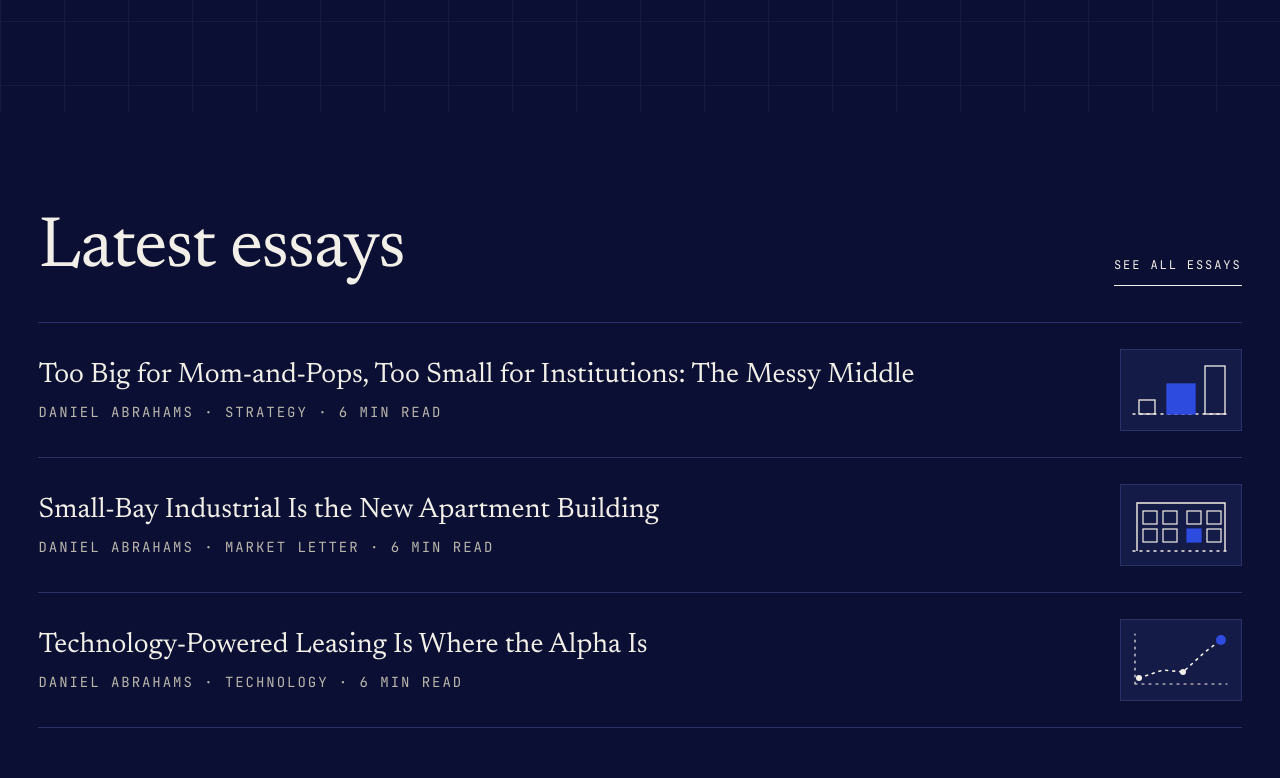
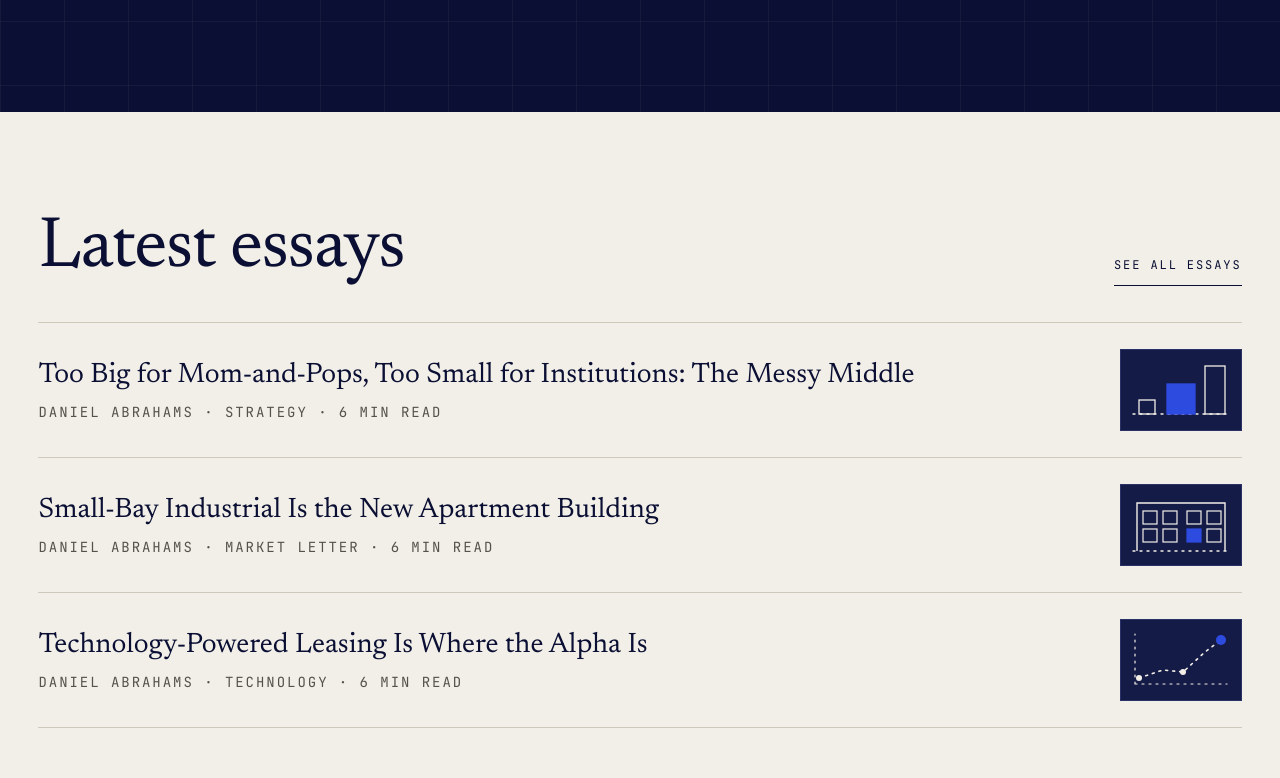
Before and after one commit to whufc48/dlare-site, a plain HTML site: page index.html in a window 1280 px wide. Shown: the part 3202-3980 px from the top of the page. Drawn offline with Linux system fonts and the light colour scheme.

Commit message:
Homepage latest essays on cream
Co-Authored-By: Claude Opus 5.5 <noreply@anthropic.com>
Claude-Session: https://claude.ai/code/session_019VdRr3r4pegBdtu7zvRBiM

```diff
--- a/index.html
+++ b/index.html
@@ -152,7 +152,7 @@ a{color:#0A0F33}a:hover{color:#2E4BE0}
 /* dla-cta-hover */ a[style*="background: #1FD38A"]:hover,button[style*="background: #1FD38A"]:hover{background:#3BE89E !important;color:#0A0F33 !important}
 </style>
 
-<link rel="stylesheet" href="/assets/site.css?v=202611222212">
+<link rel="stylesheet" href="/assets/site.css?v=202611222216">
 <style>#app:not([data-ready]){visibility:hidden}</style>
 </head>
 <body>
@@ -299,31 +299,31 @@ a{color:#0A0F33}a:hover{color:#2E4BE0}
 </div>
 </section>
 
-<section aria-labelledby="latest-essays" style="background: #0A0F33; color: #F2EFE8;">
+<section aria-labelledby="latest-essays" style="background: #F2EFE8; color: #0A0F33;">
 <div style="max-width: 1360px; margin: 0 auto; padding: clamp(72px, 8vw, 112px) 32px; display: flex; flex-direction: column; gap: 36px;">
 <div style="display: flex; flex-wrap: wrap; justify-content: space-between; align-items: flex-end; gap: 20px;">
 <h2 id="latest-essays" style="margin: 0; font-family: 'Newsreader', Georgia, serif; font-weight: 400; font-size: clamp(44px, 5.6vw, 80px); line-height: 1; letter-spacing: -0.02em;">Latest essays</h2>
-<a href="/essays/" style="text-decoration: none; color: #F2EFE8; font-family: 'JetBrains Mono', monospace; font-size: 12px; letter-spacing: 0.16em; text-transform: uppercase; padding: 12px 0; border-bottom: 1.5px solid #F2EFE8;">See all essays</a>
+<a href="/essays/" style="text-decoration: none; color: #0A0F33; font-family: 'JetBrains Mono', monospace; font-size: 12px; letter-spacing: 0.16em; text-transform: uppercase; padding: 12px 0; border-bottom: 1.5px solid #0A0F33;">See all essays</a>
 </div>
-<div style="display: flex; flex-direction: column; border-top: 1px solid #2A3166;">
-<a href="/essays/the-messy-middle/" style="text-decoration: none; color: #F2EFE8; padding: 26px 0; border-bottom: 1px solid #2A3166; display: flex; justify-content: space-between; align-items: center; gap: 24px;">
+<div style="display: flex; flex-direction: column; border-top: 1px solid #CFC9BC;">
+<a href="/essays/the-messy-middle/" style="text-decoration: none; color: #0A0F33; padding: 26px 0; border-bottom: 1px solid #CFC9BC; display: flex; justify-content: space-between; align-items: center; gap: 24px;">
 <span style="display: flex; flex-direction: column; gap: 10px; min-width: 0;">
 <span style="font-family: 'Newsreader', Georgia, serif; font-size: clamp(24px, 2.2vw, 32px); line-height: 1.2;">Too Big for Mom-and-Pops, Too Small for Institutions: The Messy Middle</span>
-<span style="font-family: 'JetBrains Mono', monospace; font-size: 11px; letter-spacing: 0.14em; text-transform: uppercase; color: #B9B5AC;">Daniel Abrahams · Strategy · 6 min read</span>
+<span style="font-family: 'JetBrains Mono', monospace; font-size: 11px; letter-spacing: 0.14em; text-transform: uppercase; color: #55524C;">Daniel Abrahams · Strategy · 6 min read</span>
 </span>
 <svg aria-hidden="true" viewBox="0 0 120 80" width="120" height="80" fill="none" style="flex: 0 0 120px; display: block; background: #151B47; border: 1px solid #2A3166;"><path d="M12 64 H108" stroke="#F2EFE8" stroke-width="1.4" stroke-dasharray="2 5" stroke-linecap="round"/><rect x="18" y="50" width="16" height="14" stroke="#F2EFE8" stroke-width="1.3"/><rect x="46" y="34" width="28" height="30" fill="#2E4BE0" stroke="#2E4BE0" stroke-width="1.3"/><rect x="84" y="16" width="20" height="48" stroke="#F2EFE8" stroke-width="1.3"/></svg>
 </a>
-<a href="/essays/industrial-apartments/" style="text-decoration: none; color: #F2EFE8; padding: 26px 0; border-bottom: 1px solid #2A3166; display: flex; justify-content: space-between; align-items: center; gap: 24px;">
+<a href="/essays/industrial-apartments/" style="text-decoration: none; color: #0A0F33; padding: 26px 0; border-bottom: 1px solid #CFC9BC; display: flex; justify-content: space-between; align-items: center; gap: 24px;">
 <span style="display: flex; flex-direction: column; gap: 10px; min-width: 0;">
 <span style="font-family: 'Newsreader', Georgia, serif; font-size: clamp(24px, 2.2vw, 32px); line-height: 1.2;">Small-Bay Industrial Is the New Apartment Building</span>
-<span style="font-family: 'JetBrains Mono', monospace; font-size: 11px; letter-spacing: 0.14em; text-transform: uppercase; color: #B9B5AC;">Daniel Abrahams · Market letter · 6 min read</span>
+<span style="font-family: 'JetBrains Mono', monospace; font-size: 11px; letter-spacing: 0.14em; text-transform: uppercase; color: #55524C;">Daniel Abrahams · Market letter · 6 min read</span>
 </span>
 <svg aria-hidden="true" viewBox="0 0 120 80" width="120" height="80" fill="none" style="flex: 0 0 120px; display: block; background: #151B47; border: 1px solid #2A3166;"><path d="M12 66 H108" stroke="#F2EFE8" stroke-width="1.4" stroke-dasharray="2 5" stroke-linecap="round"/><path d="M16 66 V18 H104 V66" stroke="#F2EFE8" stroke-width="1.4"/><rect x="22" y="26" width="14" height="13" stroke="#F2EFE8" stroke-width="1.2"/><rect x="42" y="26" width="14" height="13" stroke="#F2EFE8" stroke-width="1.2"/><rect x="66" y="26" width="14" height="13" stroke="#F2EFE8" stroke-width="1.2"/><rect x="86" y="26" width="14" height="13" stroke="#F2EFE8" stroke-width="1.2"/><rect x="22" y="44" width="14" height="13" stroke="#F2EFE8" stroke-width="1.2"/><rect x="42" y="44" width="14" height="13" stroke="#F2EFE8" stroke-width="1.2"/><rect x="66" y="44" width="14" height="13" stroke="#2E4BE0" stroke-width="1.2" fill="#2E4BE0"/><rect x="86" y="44" width="14" height="13" stroke="#F2EFE8" stroke-width="1.2"/></svg>
 </a>
-<a href="/essays/leasing-alpha/" style="text-decoration: none; color: #F2EFE8; padding: 26px 0; border-bottom: 1px solid #2A3166; display: flex; justify-content: space-between; align-items: center; gap: 24px;">
+<a href="/essays/leasing-alpha/" style="text-decoration: none; color: #0A0F33; padding: 26px 0; border-bottom: 1px solid #CFC9BC; display: flex; justify-content: space-between; align-items: center; gap: 24px;">
 <span style="display: flex; flex-direction: column; gap: 10px; min-width: 0;">
 <span style="font-family: 'Newsreader', Georgia, serif; font-size: clamp(24px, 2.2vw, 32px); line-height: 1.2;">Technology-Powered Leasing Is Where the Alpha Is</span>
-<span style="font-family: 'JetBrains Mono', monospace; font-size: 11px; letter-spacing: 0.14em; text-transform: uppercase; color: #B9B5AC;">Daniel Abrahams · Technology · 6 min read</span>
+<span style="font-family: 'JetBrains Mono', monospace; font-size: 11px; letter-spacing: 0.14em; text-transform: uppercase; color: #55524C;">Daniel Abrahams · Technology · 6 min read</span>
 </span>
 <svg aria-hidden="true" viewBox="0 0 120 80" width="120" height="80" fill="none" style="flex: 0 0 120px; display: block; background: #151B47; border: 1px solid #2A3166;"><path d="M14 64 H106 M14 64 V14" stroke="#F2EFE8" stroke-width="1.2" stroke-dasharray="2 5" stroke-linecap="round"/><path d="M18 58 L42 50 L62 52 L84 32 L100 20" stroke="#F2EFE8" stroke-width="1.6" stroke-dasharray="2 5" stroke-linecap="round"/><circle cx="18" cy="58" r="3" fill="#F2EFE8"/><circle cx="62" cy="52" r="3" fill="#F2EFE8"/><circle cx="100" cy="20" r="5" fill="#2E4BE0"/></svg>
 </a>
@@ -381,8 +381,8 @@ a{color:#0A0F33}a:hover{color:#2E4BE0}
 </div>
 </template>
 <noscript><p style="font-family:sans-serif;padding:24px">This site needs JavaScript. Email <a href="mailto:daniel@dlare.co">daniel@dlare.co</a> or call +1 786 971 8871.</p></noscript>
-<script src="/assets/config.js?v=202611222212"></script>
-<script src="/assets/dc.js?v=202611222212"></script>
+<script src="/assets/config.js?v=202611222216"></script>
+<script src="/assets/dc.js?v=202611222216"></script>
 <script>
 class Component extends DCLogic {
 constructor(props) { super(props); this.state = { subscribed: false }; }
```
Also changed, not shown: about/index.html (+3 -3 lines), contact/index.html (+3 -3 lines), criteria/index.html (+3 -3 lines), essays/index.html (+3 -3 lines), essays/industrial-apartments/index.html (+3 -3 lines), essays/leasing-alpha/index.html (+3 -3 lines), essays/the-messy-middle/index.html (+3 -3 lines), investors/index.html (+3 -3 lines), portfolio/index.html (+3 -3 lines), products/index.html (+3 -3 lines), build.txt.
